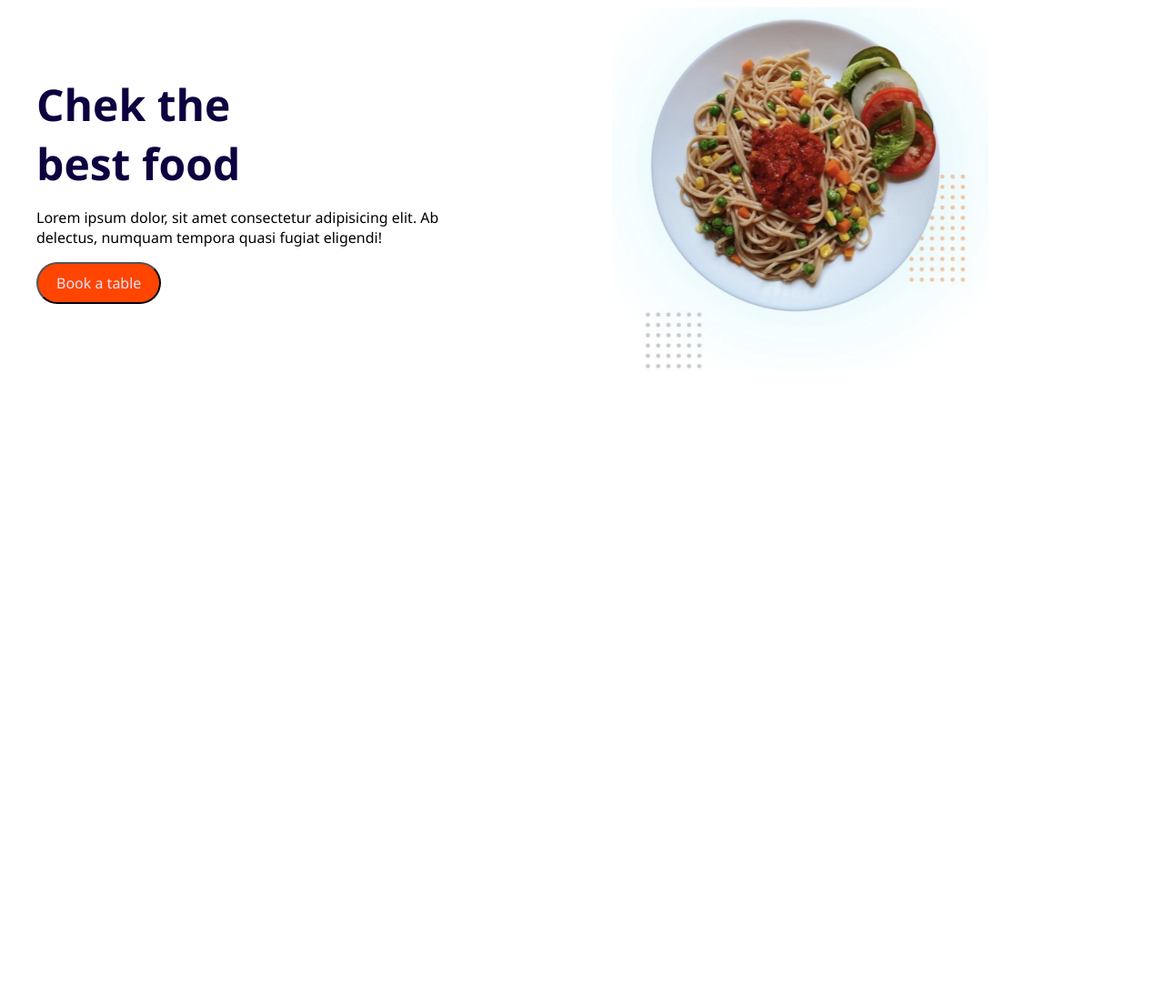
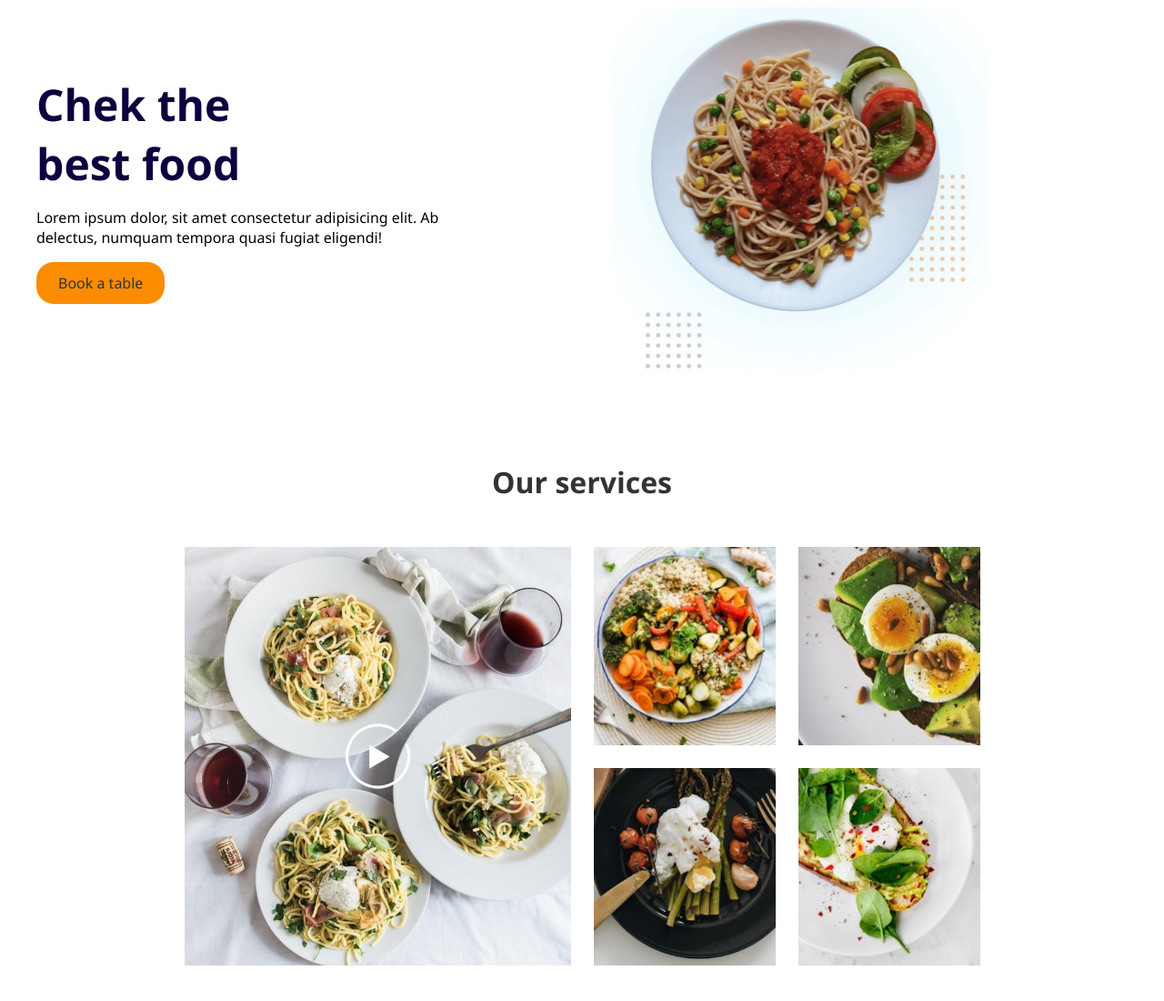
Before and after one commit to OrlandoGonzales13/CSS-Grid, a plain HTML site: page Proyecto/index.html in a window 1280 px wide. Shown: the whole page at 91% size. Before the commit the page ends 800 px from the top, so only its background shows below. Drawn offline with Linux system fonts and the light colour scheme.

Commit message:
8-Proyecto seccion OUR SERVICES

```diff
--- a/Proyecto/index.html
+++ b/Proyecto/index.html
@@ -16,6 +16,17 @@
             </div>
             <img class="hero-image" src="./assets/img/hero.png" alt="Plato de pasta con salga y vegetales">
         </section>
+
+        <section class="dishes">
+            <h2 class="dishes-title">Our services</h2>
+            <div class="dishes-grid">
+                <img class="dishes-item dishes-item__big" src="./assets/img/video.png" alt="Una mesa con platos de pasta">
+                <img class="dishes-item" src="./assets/img/dish1.png" alt="bolw de vegetales">
+                <img class="dishes-item" src="./assets/img/dish2.png" alt="bolw de vegetales">
+                <img class="dishes-item" src="./assets/img/dish3.png" alt="bolw de vegetales">
+                <img class="dishes-item" src="./assets/img/dish4.png" alt="bolw de vegetales">
+            </div>
+        </section>
     </main>
 </body>
 </html>
--- a/Proyecto/style.css
+++ b/Proyecto/style.css
@@ -33,10 +33,39 @@ h1{
 
 .info-btn{
     font-size: 1rem;
-    border: 1px oslid orangered;
-    border-radius: 1.5rem;
-    color: lavender;
-    background-color: orangered;
-    padding: 10px 20px
+    border: none;
+    border-radius: 1.2rem;
+    color: #333;
+    background-color: #fb8c00;
+    padding: 12px 24px;
+    cursor: pointer;
+}
+.dishes{
+    margin: 100px 0px;
+}
 
+.dishes-title{
+    color: #333;
+    font-weight: bold;
+    text-align: center;
+    margin-bottom: 50px;
+    font-size: 2rem;
 }
+
+.dishes-grid{
+    display: grid;
+    grid-template-columns: repeat(4, minmax(150px, 200px));
+    grid-auto-rows: 1fr;
+    gap: 25px;
+    justify-content: center;
+}
+
+.dishes-item{
+    width: 100%;
+    height: 100%;
+    object-fit: cover;
+}
+
+.dishes-item__big{
+    grid-area: 1 / 1 / 3 / 3;
+}
```
